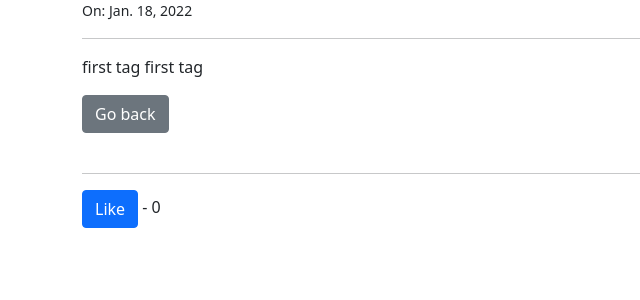
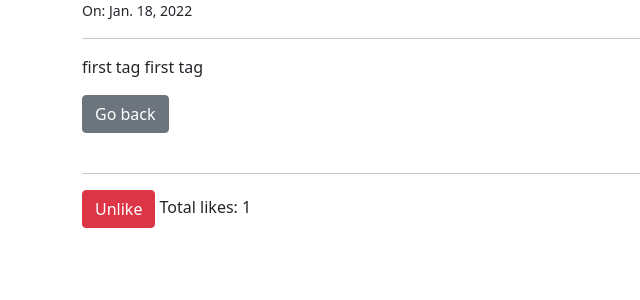
Before and after one commit to SaberHardy/blog_project, a Django app: page /article/21/ in a window 1280 px wide. Shown: the part 176-476 px from the top of the page, without its empty margins (0-640 px from the left). Run offline with Django 4.2, Linux system fonts and the light colour scheme; the first user in the database is signed in; data comes from the database, SQL or seed files in the repository; some libraries are stand-ins or nearby versions.

Commit message:
add unlike button

```diff
--- a/blogapp/urls.py
+++ b/blogapp/urls.py
@@ -10,7 +10,6 @@ urlpatterns = [
     path('add_category/', AddCategoryView.as_view(), name="add-category"),
     path('category/<str:cats>/', CategoryView, name="category"),
     path('category_list_view/', category_list_view, name="category_list_view"),
-    path('category_list_view/', category_list_view, name="category_list_view"),
-    path('like/<int:pk>/', like_post, name="like_post"),
+    path('like/<int:pk>/', like_unlike_post, name="like_post"),
 
 ]
--- a/blogapp/views.py
+++ b/blogapp/views.py
@@ -34,8 +34,14 @@ class ArticleDetailView(DetailView):
         context = super(ArticleDetailView, self).get_context_data(*args, **kwargs)
 
         stuff = get_object_or_404(Post, id=self.kwargs['pk'])
+        total_likes = stuff.total_likes()
+
+        liked = False
+        if stuff.likes.filter(id=self.request.user.id).exists():
+            liked = True
         context['cat_menu'] = cat_menu
-        context['total_likes'] = stuff.total_likes()
+        context['total_likes'] = total_likes
+        context['liked'] = liked
         return context
 
 
@@ -91,7 +97,17 @@ def category_list_view(request):
                   context={'category_list_posts': category_list_posts})
 
 
-def like_post(request, pk):
-    post_liked = get_object_or_404(Post, id=request.POST.get('post_id'))  # this post_id is the name of post was liked
-    post_liked.likes.add(request.user)
+def like_unlike_post(request, pk):
+    # this post_id is the name of post was liked
+    id_liked = request.POST.get('post_id')
+    post_liked = get_object_or_404(Post, id=id_liked)
+    liked = False
+    user_id = request.user.id
+    if post_liked.likes.filter(id=user_id).exists():
+        post_liked.likes.remove(request.user)
+        liked = False
+    else:
+        post_liked.likes.add(request.user)
+        liked = True
+
     return HttpResponseRedirect(reverse('article-detail', args=[str(pk)]))
--- a/templates/blogapp/article_detail.html
+++ b/templates/blogapp/article_detail.html
@@ -29,14 +29,27 @@
                 <br/>
                 <hr>
                 <form action="{% url 'like_post' post.id %}" method="POST">
-                {% csrf_token %}
-                <button type="submit" name="post_id" value="{{ post.id }}"
-                        class="btn btn-primary">Like</button>
-                - {{ total_likes }}
+                    {% csrf_token %}
+                    {% if user.is_authenticated %}
+                        {% if not liked %}
+                            <button type="submit" name="post_id" value="{{ post.id }}"
+                                    class="btn btn-primary">Like
+                            </button>
+                        {% else %}
+                            <button type="submit" name="post_id" value="{{ post.id }}"
+                                    class="btn btn-danger">Unlike
+                            </button>
+                        {% endif %}
+                    {% else %}
+                        <small>Please, login to like the post!</small>
+                    {% endif %}
+
+                    Total likes: {{ total_likes }}
 
                 </form>
             {% else %}
-                <P>You are not allowed to see posts, please, login!</P>
+                You are not allowed to see posts, please, login!
+                <a href="{% url 'login' %}">Login</a>
             {% endif %}
         {% endif %}
 {% endblock %}
```
Also changed, not shown: db.sqlite3.
